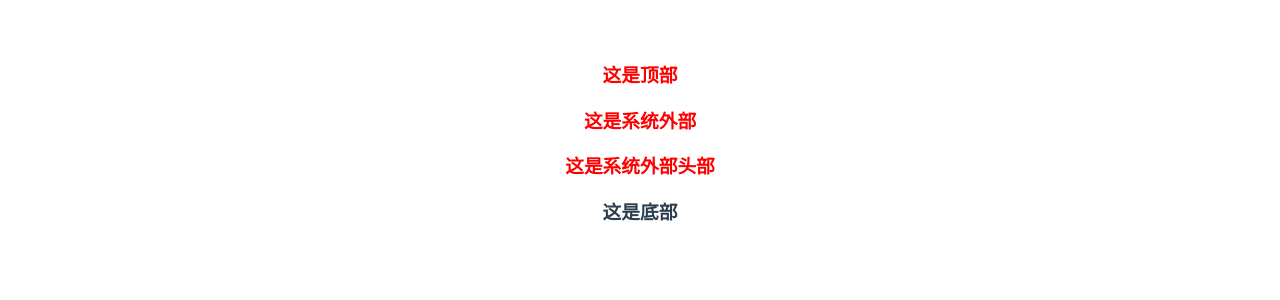
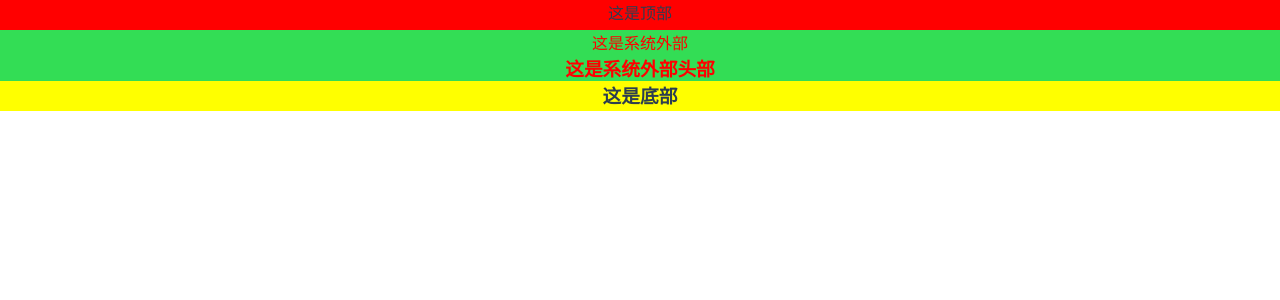
Before and after one commit to yangdi1993/sinda003, a Vue app: page /#/outter in a window 1280 px wide. Shown: the top 300 px of the page. Built offline with nearby package versions, Linux system fonts and the light colour scheme.

Commit message:
'整体框架'

```diff
--- a/package.json
+++ b/package.json
@@ -10,6 +10,7 @@
     "build": "node build/build.js"
   },
   "dependencies": {
+    "axios": "^0.17.1",
     "vue": "^2.5.2",
     "vue-router": "^3.0.1"
   },
--- a/src/App.vue
+++ b/src/App.vue
@@ -18,12 +18,12 @@ export default {
 </script>
 
 <style>
+*{margin: 0;padding: 0;border: 0;}
 #app {
   font-family: 'Avenir', Helvetica, Arial, sans-serif;
   -webkit-font-smoothing: antialiased;
   -moz-osx-font-smoothing: grayscale;
   text-align: center;
   color: #2c3e50;
-  margin-top: 60px;
 }
 </style>
--- a/src/components/HelloWorld.vue
+++ b/src/components/HelloWorld.vue
@@ -1,7 +1,7 @@
 <template>
   <div class="hello">
-    <h1>{{ msg }}</h1>
-    <h2>Essential Links</h2>
+    <!-- <h1>{{ msg }}</h1> -->
+    <!-- <h2>Essential Links</h2>
     <ul>
       <li><a href="#/server" target="_blank">服务</a></li>
       <li><a href="https://vuejs.org" target="_blank">Core Docs</a></li>
@@ -17,7 +17,7 @@
       <li><a href="http://vuex.vuejs.org/" target="_blank">vuex</a></li>
       <li><a href="http://vue-loader.vuejs.org/" target="_blank">vue-loader</a></li>
       <li><a href="https://github.com/vuejs/awesome-vue" target="_blank">awesome-vue</a></li>
-    </ul>
+    </ul> -->
   </div>
 </template>
 
--- a/src/components/bottom.vue
+++ b/src/components/bottom.vue
@@ -1,5 +1,5 @@
 <template>
-  <div class="hello">
+  <div class="bottom">
     <h3>这是底部</h3>
   </div>
 </template>
@@ -15,4 +15,12 @@ export default {
 }
 </script>
 
+<style scoped lang="less">
+.bottom{
+  background:yellow;
+  width: 100%;
+  height: 30px;
+  font-family: '宋体';
+}
+</style>
 <!-- Add "scoped" attribute to limit CSS to this component only -->
--- a/src/components/outter.vue
+++ b/src/components/outter.vue
@@ -1,6 +1,6 @@
 <template>
-  <div class="hello">
-    <h3>这是系统外部</h3>
+  <div class="outter">
+    <p>这是系统外部</p>
     <ohead></ohead>
     <router-view/>
   </div>
@@ -20,8 +20,11 @@ export default {
 </script>
 
 <style scoped lang="less">
-h3{
+*{margin: 0;padding: 0;border: 0;}
+.outter{
   color:red;
+  width: 100%;
+  background: #3d5;
   font-family: '宋体';
 }
 </style>
--- a/src/components/server.vue
+++ b/src/components/server.vue
@@ -1,15 +1,29 @@
 <template>
   <div class="hello">
     服务页面
+    <div class="row" v-for="product in products" :key="product.id">
+      {{product.serviceName}}
+    </div>
   </div>
 </template>
 
 <script>
 export default {
   name: 'HelloWorld',
+  created(){
+    // console.log('created');
+    var that=this
+    this.ajax.post('http://115.182.107.203:8088/xinda/xinda-api/product/package/grid').then(function(data){
+
+      var rData=data.data.data
+      console.log(rData);
+      that.products=rData;
+    })
+  },
   data () {
     return {
-      msg: 'Welcome to Your Vue.js App'
+      msg: 'Welcome to Your Vue.js App',
+      products:[]
     }
   }
 }
--- a/src/components/top.vue
+++ b/src/components/top.vue
@@ -1,6 +1,6 @@
 <template>
   <div class="hello">
-    <h3>这是顶部</h3>
+    <div>这是顶部</div>
   </div>
 </template>
 
@@ -16,8 +16,10 @@ export default {
 </script>
 
 <style scoped lang="less">
-h3{
-  color:red;
+div{
+  background:red;
+  width: 100%;
+  height: 30px;
   font-family: '宋体';
 }
 </style>
--- a/src/main.js
+++ b/src/main.js
@@ -3,7 +3,9 @@
 import Vue from 'vue'
 import App from './App'
 import router from './router'
+import axios from 'axios'
 
+Vue.prototype.ajax=axios
 Vue.config.productionTip = false
 Vue.config.dectools=false
 /* eslint-disable no-new */
--- a/src/router/index.js
+++ b/src/router/index.js
@@ -3,6 +3,7 @@ import Router from 'vue-router'
 import HelloWorld from '@/components/HelloWorld'
 import server from '@/components/server'
 import outter from '@/components/outter'
+import inner from '@/components/inner'
 import login from '@/views/login'
 import register from '@/views/register'
 
@@ -14,6 +15,11 @@ export default new Router({
       path: '/',
       name: 'HelloWorld',
       component: HelloWorld
+    },
+    {
+      path: '/inner',
+      name: 'inner',
+      component: inner
     },
     {
       path:'/outter',
```
Also changed, not shown: 1 other file (tests, documents, lock files or other folders).
